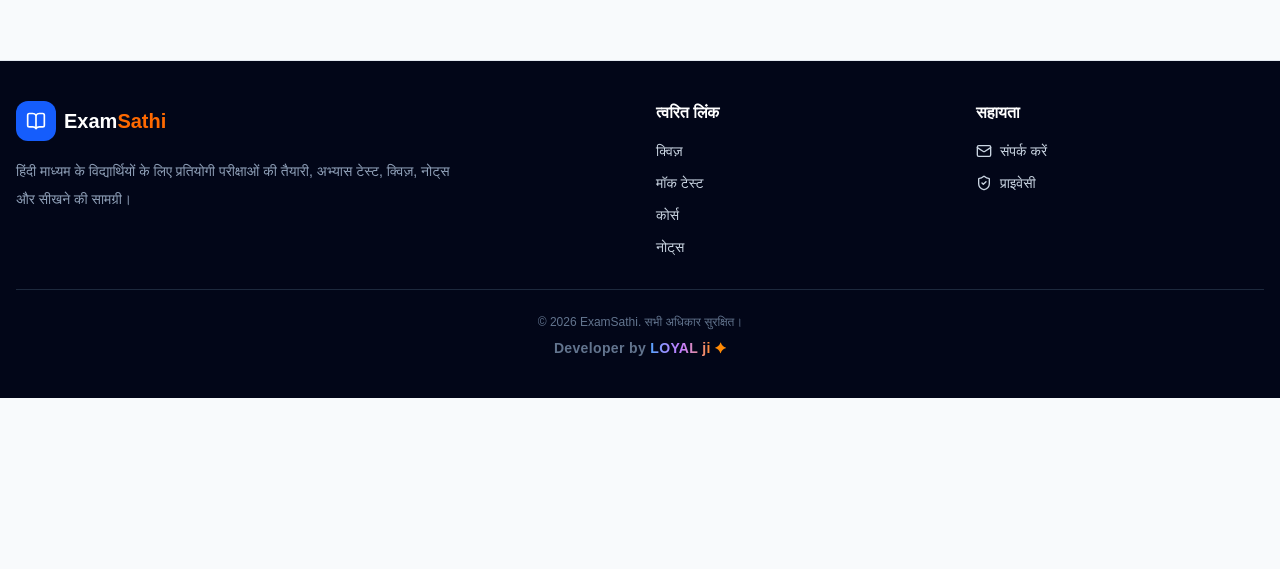
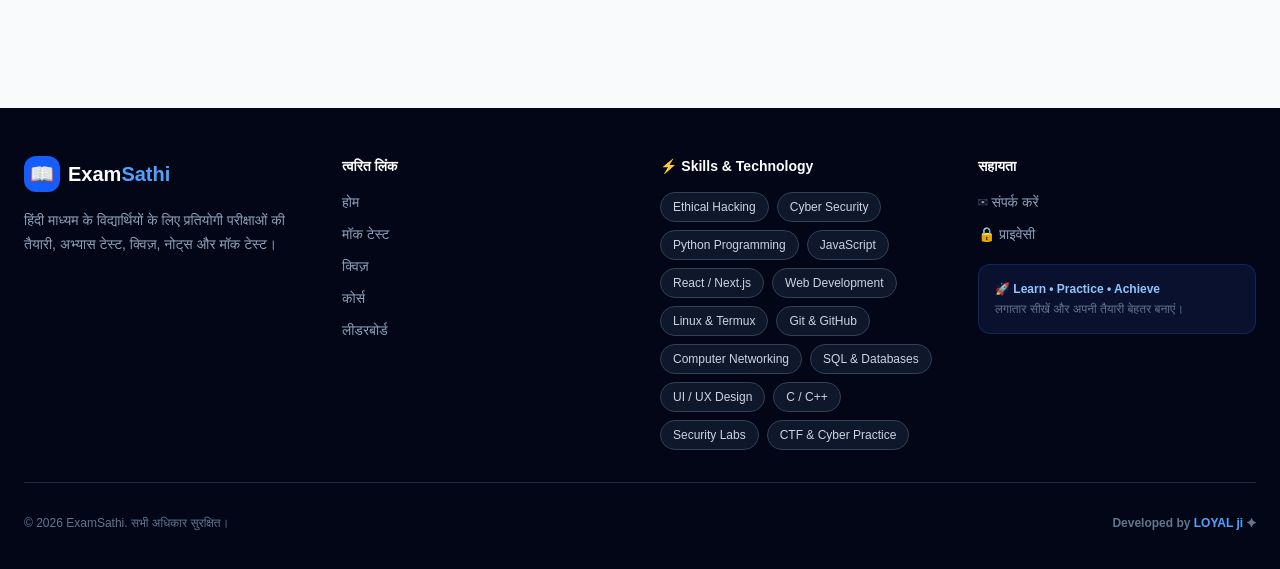
Before and after one commit to exam-saathi/exam-saathi, a Next.js app: page /login in a window 1280 px wide. Shown: the part 805-1374 px from the top of the page. Before the commit the page ends 1203 px from the top, so only its background shows below. Built offline with nearby package versions, Linux system fonts and the light colour scheme.

Commit message:
Add professional skills section to footer

```diff
--- a/components/common/Footer.jsx
+++ b/components/common/Footer.jsx
@@ -1,105 +1,115 @@
-import Link from "next/link";
-import {
-  BookOpen,
-  Mail,
-  ShieldCheck,
-} from "lucide-react";
+export default function Footer() {
+  const skills = [
+    "Ethical Hacking",
+    "Cyber Security",
+    "Python Programming",
+    "JavaScript",
+    "React / Next.js",
+    "Web Development",
+    "Linux & Termux",
+    "Git & GitHub",
+    "Computer Networking",
+    "SQL & Databases",
+    "UI / UX Design",
+    "C / C++",
+    "Security Labs",
+    "CTF & Cyber Practice",
+  ];
 
-export default function Footer() {
   return (
-    <footer className="border-t border-slate-200 bg-slate-950 text-slate-300">
-      <div className="mx-auto max-w-7xl px-4 py-10">
+    <footer className="mt-12 bg-[#020617] text-white">
+      <div className="mx-auto max-w-7xl px-6 py-12">
 
-        <div className="grid gap-8 md:grid-cols-4">
+        <div className="grid gap-10 md:grid-cols-4">
 
-          <div className="md:col-span-2">
-            <div className="flex items-center gap-2">
-              <div className="flex h-10 w-10 items-center justify-center rounded-xl bg-blue-600 text-white">
-                <BookOpen size={20} />
-              </div>
-
-              <div className="text-xl font-extrabold text-white">
-                Exam<span className="text-orange-500">Sathi</span>
-              </div>
+          {/* Brand */}
+          <div>
+            <div className="flex items-center gap-2 text-xl font-bold">
+              <span className="flex h-9 w-9 items-center justify-center rounded-xl bg-blue-600">
+                📖
+              </span>
+              <span>
+                Exam<span className="text-blue-400">Sathi</span>
+              </span>
             </div>
 
-            <p className="mt-4 max-w-md text-sm leading-7 text-slate-400">
+            <p className="mt-4 text-sm leading-6 text-slate-400">
               हिंदी माध्यम के विद्यार्थियों के लिए प्रतियोगी परीक्षाओं की
-              तैयारी, अभ्यास टेस्ट, क्विज़, नोट्स और सीखने की सामग्री।
+              तैयारी, अभ्यास टेस्ट, क्विज़, नोट्स और मॉक टेस्ट।
             </p>
           </div>
 
+          {/* Quick Links */}
           <div>
-            <h3 className="font-bold text-white">
+            <h3 className="mb-4 text-sm font-bold text-white">
               त्वरित लिंक
             </h3>
 
-            <div className="mt-4 flex flex-col gap-3 text-sm">
-              <Link href="/quizzes" className="hover:text-white">
-                क्विज़
-              </Link>
-
-              <Link href="/mock-tests" className="hover:text-white">
-                मॉक टेस्ट
-              </Link>
-
-              <Link href="/courses" className="hover:text-white">
-                कोर्स
-              </Link>
-
-              <Link href="/notes" className="hover:text-white">
-                नोट्स
-              </Link>
+            <div className="space-y-3 text-sm text-slate-400">
+              <a href="/" className="block hover:text-blue-400">होम</a>
+              <a href="/mock-tests" className="block hover:text-blue-400">मॉक टेस्ट</a>
+              <a href="/quizzes" className="block hover:text-blue-400">क्विज़</a>
+              <a href="/courses" className="block hover:text-blue-400">कोर्स</a>
+              <a href="/leaderboard" className="block hover:text-blue-400">लीडरबोर्ड</a>
             </div>
           </div>
 
+          {/* Skills */}
           <div>
-            <h3 className="font-bold text-white">
+            <h3 className="mb-4 text-sm font-bold text-white">
+              ⚡ Skills & Technology
+            </h3>
+
+            <div className="flex flex-wrap gap-2">
+              {skills.map((skill) => (
+                <span
+                  key={skill}
+                  className="rounded-full border border-slate-700 bg-slate-900 px-3 py-1.5 text-xs font-medium text-slate-300 transition hover:border-blue-500 hover:text-blue-400"
+                >
+                  {skill}
+                </span>
+              ))}
+            </div>
+          </div>
+
+          {/* Support */}
+          <div>
+            <h3 className="mb-4 text-sm font-bold text-white">
               सहायता
             </h3>
 
-            <div className="mt-4 flex flex-col gap-3 text-sm">
-              <Link
-                href="/contact"
-                className="flex items-center gap-2 hover:text-white"
-              >
-                <Mail size={16} />
-                संपर्क करें
-              </Link>
+            <div className="space-y-3 text-sm text-slate-400">
+              <a href="/contact" className="block hover:text-blue-400">
+                ✉ संपर्क करें
+              </a>
+              <a href="/privacy" className="block hover:text-blue-400">
+                🔒 प्राइवेसी
+              </a>
 
-              <Link
-                href="/privacy"
-                className="flex items-center gap-2 hover:text-white"
-              >
-                <ShieldCheck size={16} />
-                प्राइवेसी
-              </Link>
+              <div className="mt-5 rounded-xl border border-blue-900/50 bg-blue-950/40 p-4">
+                <p className="text-xs font-semibold text-blue-300">
+                  🚀 Learn • Practice • Achieve
+                </p>
+                <p className="mt-1 text-xs text-slate-500">
+                  लगातार सीखें और अपनी तैयारी बेहतर बनाएं।
+                </p>
+              </div>
             </div>
           </div>
 
         </div>
 
-        {/* Developer Branding */}
-        <div className="mt-8 border-t border-slate-800 pt-6 text-center">
+        <div className="my-8 h-px bg-slate-800" />
 
+        <div className="flex flex-col items-center justify-between gap-3 text-center sm:flex-row">
           <p className="text-xs text-slate-500">
-            © {new Date().getFullYear()} ExamSathi. सभी अधिकार सुरक्षित।
+            © 2026 ExamSathi. सभी अधिकार सुरक्षित।
           </p>
 
-          <p className="mt-2 text-sm font-bold tracking-wide">
-            <span className="text-slate-500">
-              Developer by{" "}
-            </span>
-
-            <span className="bg-gradient-to-r from-blue-400 via-purple-400 to-orange-400 bg-clip-text text-transparent">
-              LOYAL ji
-            </span>
-
-            <span className="ml-1 text-orange-400">
-              ✦
-            </span>
+          <p className="text-xs font-semibold text-slate-500">
+            Developed by{" "}
+            <span className="text-blue-400">LOYAL ji</span> ✦
           </p>
-
         </div>
 
       </div>
```
